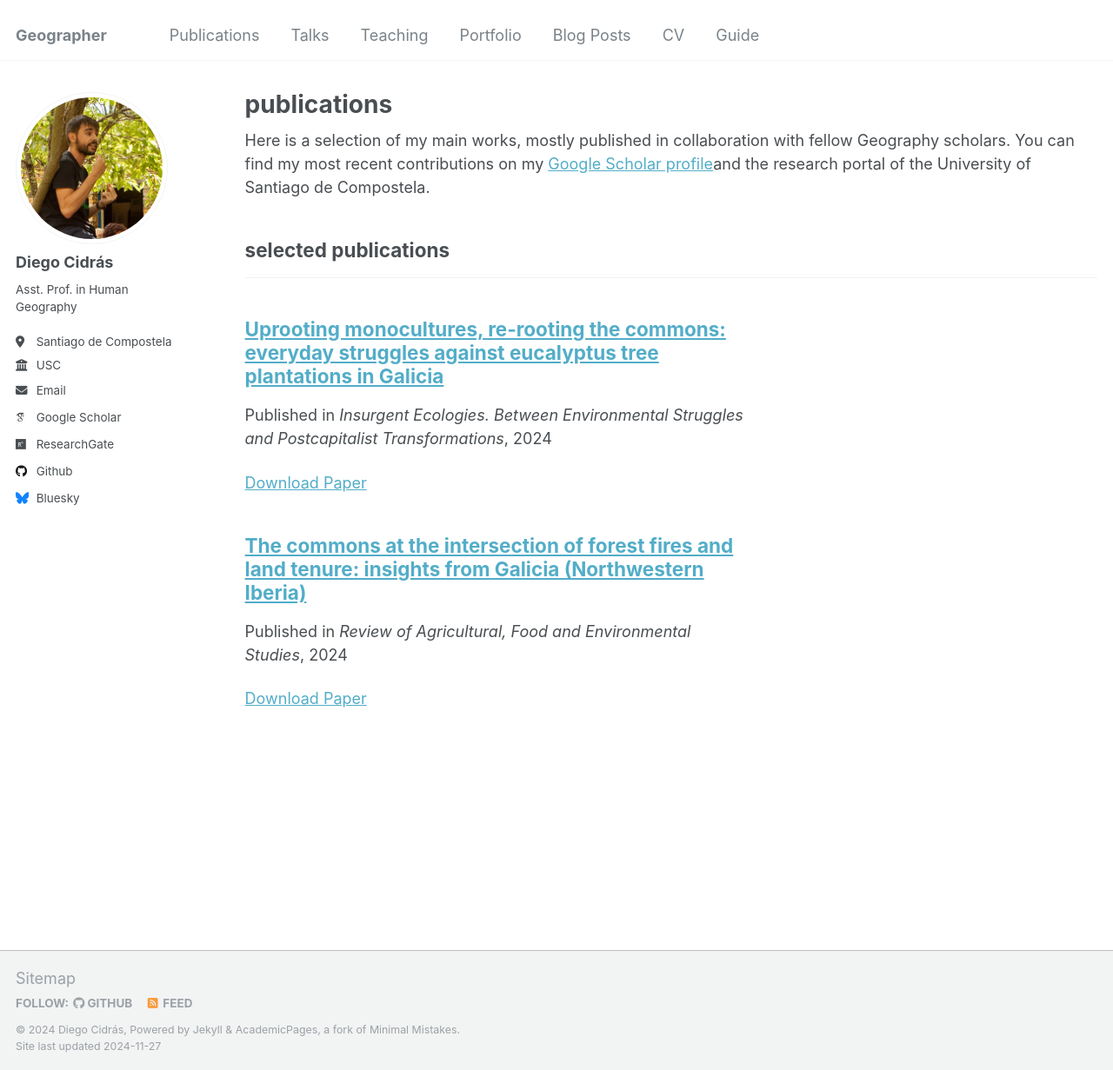
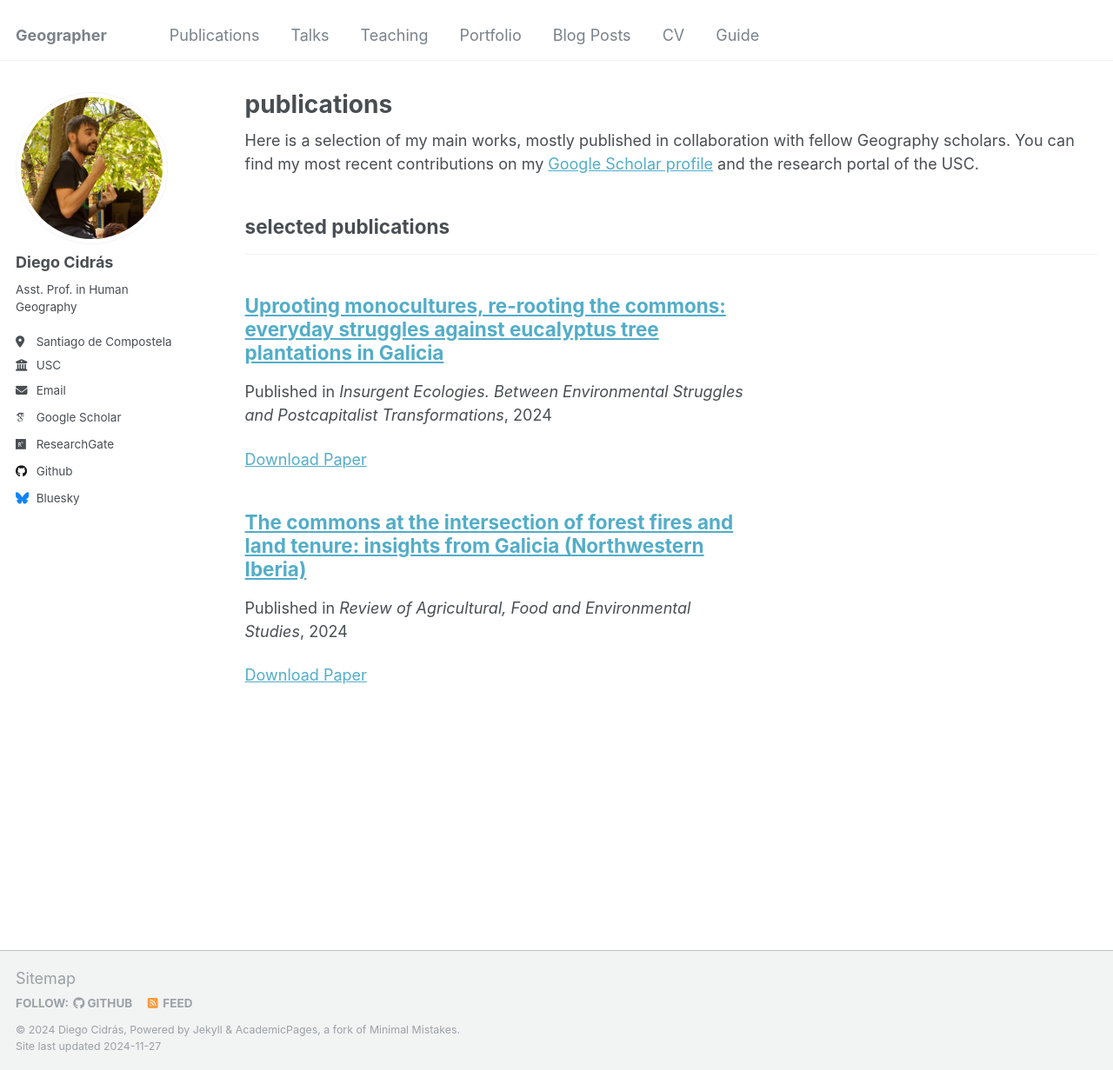
Before and after one commit to diegocidras/diegocidras.github.io, a Jekyll site: the page built from _pages/publications.html, in a window 1280 px wide and 1231 px high. Shown: the whole window at 87% size. Built offline with Jekyll 4.4.1, drawn with Linux system fonts in a browser that asks for light colours; some web fonts are replaced.

Commit message:
Update publications.html

```diff
--- a/_pages/publications.html
+++ b/_pages/publications.html
@@ -6,7 +6,7 @@ author_profile: true
 ---
 
 {% if site.author.googlescholar %}
-  <div class="wordwrap">Here is a selection of my main works, mostly published in collaboration with fellow Geography scholars. You can find my most recent contributions on my <a href="{{site.author.googlescholar}}">Google Scholar profile</a>and the research portal of the University of Santiago de Compostela.</div>
+  <div class="wordwrap">Here is a selection of my main works, mostly published in collaboration with fellow Geography scholars. You can find my most recent contributions on my <a href="{{site.author.googlescholar}}">Google Scholar profile</a> and the research portal of the USC.</div>
 {% endif %}
 
 
```
